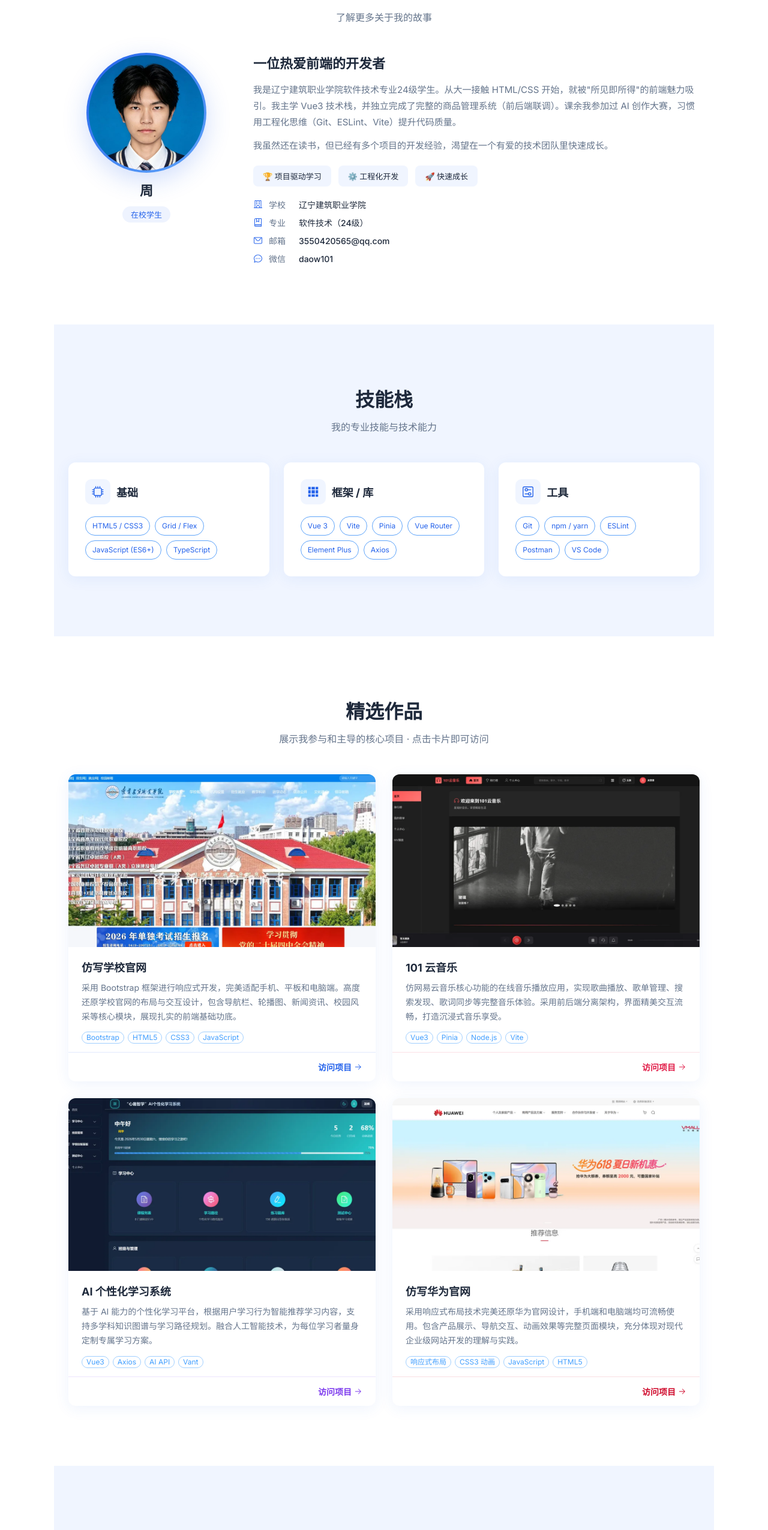
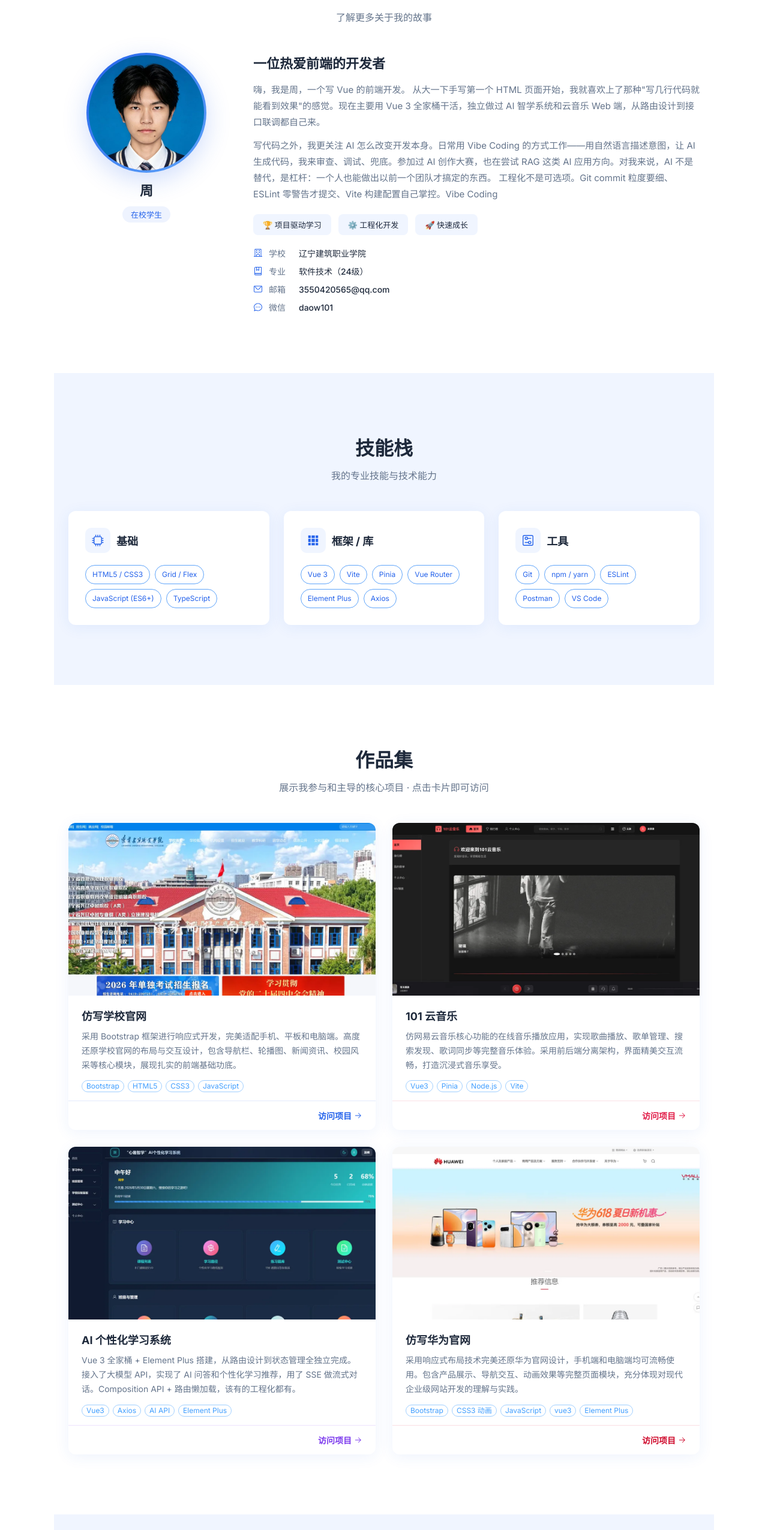
Before and after one commit to 101daodao/101dao, a Vue app in the folder vue/: page / in a window 1280 px wide. Shown: the part 942-3493 px from the top of the page at 60% size. Built offline with nearby package versions, Linux system fonts and the light colour scheme.

Commit message:
第六版，更新了信息

```diff
--- a/vue/src/components/AboutMe.vue
+++ b/vue/src/components/AboutMe.vue
@@ -23,10 +23,12 @@
       <div class="info-area fade-right delay-2">
         <h3>一位热爱前端的开发者</h3>
         <p v-typewriter class="bio">
-          我是辽宁建筑职业学院软件技术专业24级学生。从大一接触 HTML/CSS 开始，就被"所见即所得"的前端魅力吸引。我主学 Vue3 技术栈，并独立完成了完整的商品管理系统（前后端联调）。课余我参加过 AI 创作大赛，习惯用工程化思维（Git、ESLint、Vite）提升代码质量。
+         嗨，我是周，一个写 Vue 的前端开发。
+从大一下手写第一个 HTML 页面开始，我就喜欢上了那种"写几行代码就能看到效果"的感觉。现在主要用 Vue 3 全家桶干活，独立做过 AI 智学系统和云音乐 Web 端，从路由设计到接口联调都自己来。
         </p>
         <p v-typewriter class="bio">
-          我虽然还在读书，但已经有多个项目的开发经验，渴望在一个有爱的技术团队里快速成长。
+          写代码之外，我更关注 AI 怎么改变开发本身。日常用 Vibe Coding 的方式工作——用自然语言描述意图，让 AI 生成代码，我来审查、调试、兜底。参加过 AI 创作大赛，也在尝试 RAG 这类 AI 应用方向。对我来说，AI 不是替代，是杠杆：一个人也能做出以前一个团队才搞定的东西。
+工程化不是可选项。Git commit 粒度要细、ESLint 零警告才提交、Vite 构建配置自己掌控。Vibe Coding 产出快，但没有工程化兜底，快就是乱。所以我的节奏是：AI 生成 → 人工审查 → 规范约束 → 可维护交付。
         </p>
         <div class="highlights">
           <div class="hl-item" v-for="(h, i) in ['🏆 项目驱动学习', '⚙️ 工程化开发', '🚀 快速成长']" :key="i">
--- a/vue/src/components/Contact.vue
+++ b/vue/src/components/Contact.vue
@@ -1,7 +1,7 @@
 <script setup>
 const contacts = [
-  { icon: 'Message', label: '邮箱', value: '3550420565@qq.com', color: '#2563eb' },
-  { icon: 'Link', label: 'GitHub', value: 'github.com/zhoudaowu', color: '#333' },
+  { icon: 'Message', label: '邮箱', value: 'zdw060127@163.com', color: '#2563eb' },
+  { icon: 'Link', label: 'GitHub', value: 'github.com/101daodao/101daoAI', color: '#333' },
   { icon: 'ChatDotRound', label: '微信', value: 'daow101', color: '#07c160' },
   { icon: 'Phone', label: '电话', value: '暂无', color: '#e11d48' }
 ]
--- a/vue/src/components/Projects.vue
+++ b/vue/src/components/Projects.vue
@@ -16,15 +16,15 @@
   {
     title: '101 云音乐',
     desc: '仿网易云音乐核心功能的在线音乐播放应用，实现歌曲播放、歌单管理、搜索发现、歌词同步等完整音乐体验。采用前后端分离架构，界面精美交互流畅，打造沉浸式音乐享受。',
-    tags: ['Vue3', 'Pinia', 'Node.js', 'Vite'],
+    tags: ['Vue3', 'Pinia', 'Node.js', 'Vite',],
     color: '#e11d48',
     image: musicImg,
     link: 'https://music.zdaow.xyz/'
   },
   {
     title: 'AI 个性化学习系统',
-    desc: '基于 AI 能力的个性化学习平台，根据用户学习行为智能推荐学习内容，支持多学科知识图谱与学习路径规划。融合人工智能技术，为每位学习者量身定制专属学习方案。',
-    tags: ['Vue3', 'Axios', 'AI API', 'Vant'],
+    desc: 'Vue 3 全家桶 + Element Plus 搭建，从路由设计到状态管理全独立完成。接入了大模型 API，实现了 AI 问答和个性化学习推荐，用了 SSE 做流式对话。Composition API + 路由懒加载，该有的工程化都有。',
+    tags: ['Vue3', 'Axios', 'AI API', 'Element Plus'],
     color: '#7c3aed',
     image: aiImg,
     link: 'https://www.zdaow.xyz/'
@@ -32,7 +32,7 @@
   {
     title: '仿写华为官网',
     desc: '采用响应式布局技术完美还原华为官网设计，手机端和电脑端均可流畅使用。包含产品展示、导航交互、动画效果等完整页面模块，充分体现对现代企业级网站开发的理解与实践。',
-    tags: ['响应式布局', 'CSS3 动画', 'JavaScript', 'HTML5'],
+    tags: ['Bootstrap', 'CSS3 动画', 'JavaScript', 'vue3', 'Element Plus'],
     color: '#cf0a2c',
     image: huaweiImg,
     link: 'https://huawei.zdaow.xyz/'
@@ -42,7 +42,7 @@
 
 <template>
   <section id="projects" class="section">
-    <h2 class="section-title fade-up">精选作品</h2>
+    <h2 class="section-title fade-up">作品集</h2>
     <p class="section-subtitle fade-up delay-1">展示我参与和主导的核心项目 · 点击卡片即可访问</p>
 
     <div class="project-grid">
```
